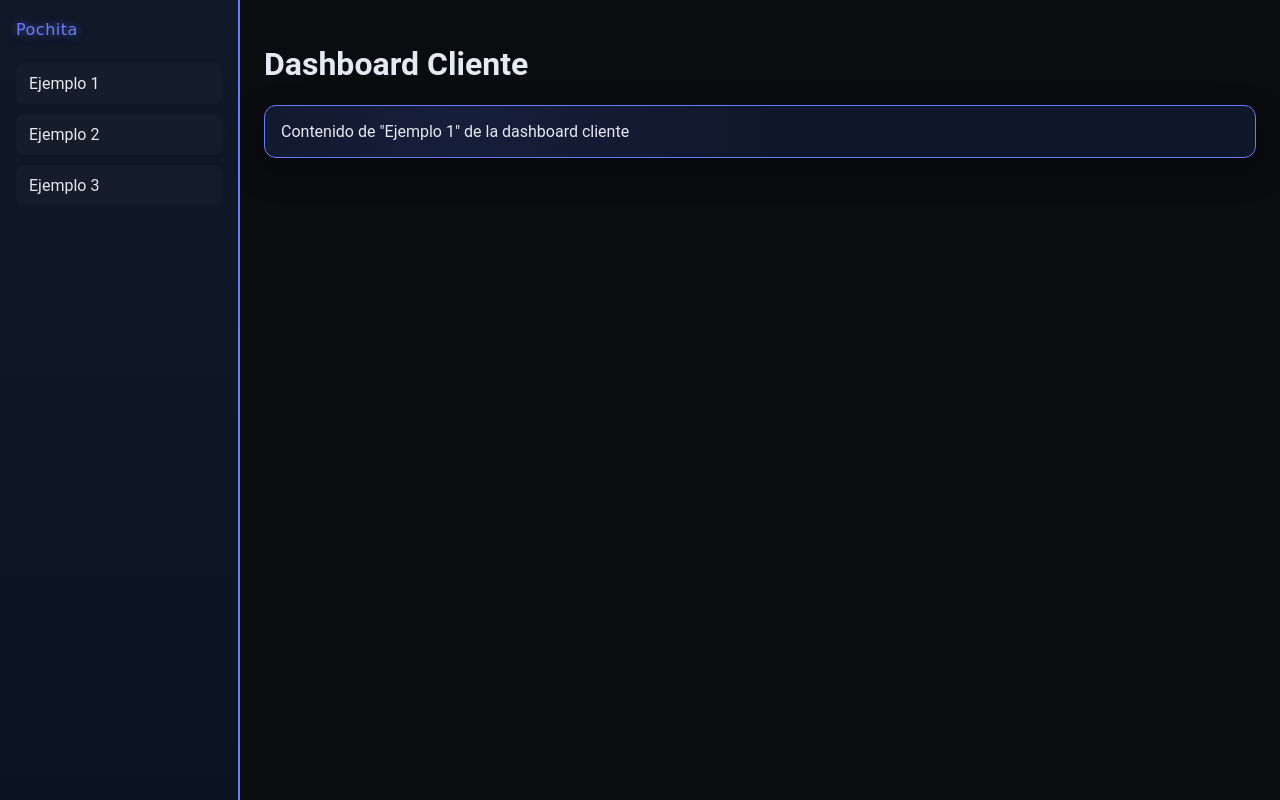
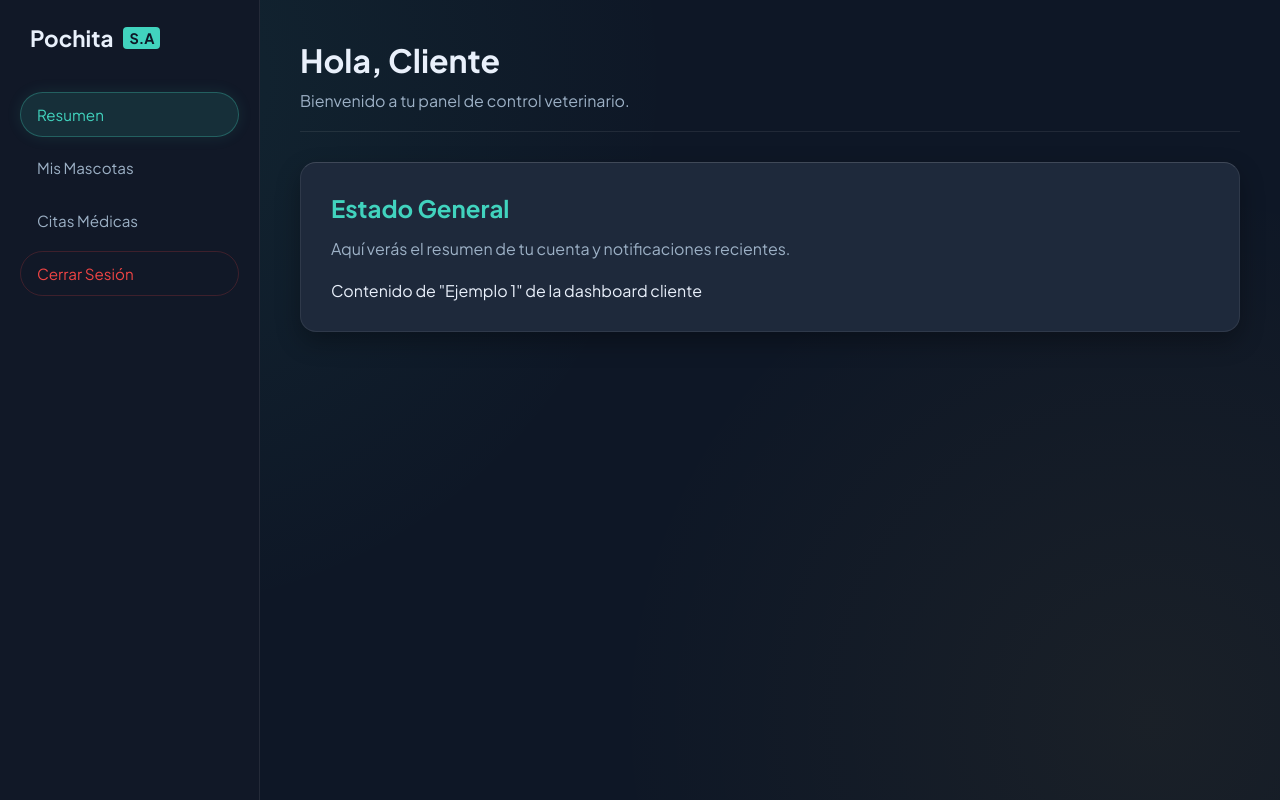
Before and after one commit to JdanFdez2002/Pochita-S.A, a Django app: template usuarios/templates/usuarios/cliente/dashboard.html in a window 1280 px wide. Run offline with Django 5.2, Linux system fonts and the light colour scheme; the template is opened without the code that fills it, so the values that code supplies are empty.

Commit message:
css para el dashboard weon, manosie el core

```diff
--- a/usuarios/static/usuarios/dashboard.css
+++ b/usuarios/static/usuarios/dashboard.css
@@ -1,131 +1,181 @@
-/* High-contrast dashboard theme (azul/morado) */
-body.dashboard {
-    margin: 0;
-    background: #0b0c10;
-    color: #e5e9f0;
-    font-family: 'Roboto', sans-serif;
+/* static/usuarios/dashboard.css */
+
+/* =========================================
+   TEMA: POCHITA ORIGINAL (Tech Blue / Teal)
+   ========================================= */
+:root {
+    /* --- PALETA ORIGINAL --- */
+    --bg-body: #0e1726;       /* Azul profundo (Tu base original) */
+    --bg-sidebar: #111827;    /* Sidebar ligeramente más oscura */
+    --bg-card: #1e293b;       /* Fondo de tarjetas */
+
+    /* --- ACENTOS --- */
+    --primary: #41d3be;       /* TU TURQUESA ORIGINAL */
+    --primary-hover: #2bc4ad;
+    --accent: #f7c948;        /* Amarillo (para detalles pequeños) */
+
+    /* --- TEXTOS Y BORDES --- */
+    --text-main: #e9f0fb;     /* Blanco azulado */
+    --text-muted: #9cb0c5;    /* Gris azulado */
+    --border: rgba(255, 255, 255, 0.08); /* Borde sutil */
+
+    /* --- EFECTOS --- */
+    --glow-primary: rgba(65, 211, 190, 0.25); /* Resplandor Turquesa */
 }
 
-.layout {
-    display: grid;
-    grid-template-columns: 240px 1fr;
-    min-height: 100vh;
+/* RESET */
+* {
+    box-sizing: border-box;
+    margin: 0;
+    padding: 0;
 }
 
-.sidebar {
-    background: linear-gradient(180deg, #111827 0%, #0b1220 100%);
-    border-right: 2px solid #6b7bff;
-    padding: 20px 16px;
+body, html {
+    height: 100%;
+    font-family: 'Plus Jakarta Sans', 'Manrope', sans-serif;
+    background-color: var(--bg-body);
+    color: var(--text-main);
+
+    /* EL FONDO ORIGINAL CON LUCES SUAVES */
+    background-image:
+        radial-gradient(circle at 10% 10%, rgba(65, 211, 190, 0.08), transparent 40%),
+        radial-gradient(circle at 90% 90%, rgba(247, 201, 72, 0.05), transparent 40%);
+    background-attachment: fixed;
 }
 
-.sidebar .brand {
-    font-family: 'Nosifer', cursive;
-    color: #6b7bff;
-    margin-bottom: 24px;
-    text-shadow: 0 0 8px rgba(107,123,255,0.7);
-    letter-spacing: 0.5px;
+/* --- LAYOUT --- */
+.dashboard-wrapper {
+    display: flex;
+    height: 100vh;
+    overflow: hidden;
 }
 
-.sidebar .menu {
+/* --- 1. SIDEBAR (IZQUIERDA) --- */
+.sidebar {
+    width: 260px;
+    background-color: var(--bg-sidebar);
+    border-right: 1px solid var(--border);
     display: flex;
     flex-direction: column;
+    flex-shrink: 0;
+    padding: 24px 20px;
+    z-index: 10;
+}
+
+.brand {
+    font-size: 1.4rem;
+    font-weight: 800;
+    color: var(--text-main);
+    margin-bottom: 40px;
+    padding-left: 10px;
+    display: flex;
+    align-items: center;
     gap: 10px;
 }
 
-.sidebar .menu a {
-    color: #e5e9f0;
-    text-decoration: none;
-    padding: 10px 12px;
-    border: 1px solid transparent;
-    border-radius: 8px;
-    transition: all 0.2s ease;
-    background: rgba(255,255,255,0.02);
+/* La pastilla "S.A" estilo tu logo */
+.brand span {
+    background: var(--primary);
+    color: #0e1726;
+    padding: 2px 6px;
+    border-radius: 4px;
+    font-size: 0.9rem;
 }
 
-.sidebar .menu a:hover,
-.sidebar .menu a:focus {
-    color: #c4cbff;
-    border-color: #6b7bff;
-    background: rgba(107,123,255,0.12);
-    box-shadow: 0 0 12px rgba(107,123,255,0.35);
+.nav-links {
+    display: flex;
+    flex-direction: column;
+    gap: 8px;
 }
 
-.content {
-    padding: 24px;
+.nav-item {
+    padding: 12px 16px;
+    color: var(--text-muted);
+    text-decoration: none;
+    border-radius: 50px; /* Bordes redondeados como píldoras (Pill shape) */
+    transition: all 0.3s ease;
+    font-weight: 500;
+    border: 1px solid transparent;
+    display: flex;
+    align-items: center;
+    gap: 12px;
+    font-size: 0.95rem;
 }
 
+/* Estado Hover y Activo (Estilo Turquesa) */
+.nav-item:hover, .nav-item.active {
+    background-color: rgba(65, 211, 190, 0.12); /* Fondo turquesa transparente */
+    color: var(--primary);
+    border-color: rgba(65, 211, 190, 0.3);
+    box-shadow: 0 0 15px rgba(65, 211, 190, 0.1);
+}
+
+/* Botón de volver abajo */
+.nav-item.logout {
+    margin-top: auto;
+    color: #ef4444;
+    border-color: rgba(239, 68, 68, 0.2);
+}
+.nav-item.logout:hover {
+    background-color: rgba(239, 68, 68, 0.1);
+}
+
+/* --- 2. CONTENIDO (DERECHA) --- */
+.main-content {
+    flex-grow: 1;
+    padding: 40px;
+    overflow-y: auto;
+}
+
+.header-title {
+    font-size: 2rem;
+    margin-bottom: 10px;
+    font-weight: 700;
+    color: var(--text-main);
+}
+
+.header-subtitle {
+    color: var(--text-muted);
+    margin-bottom: 30px;
+    border-bottom: 1px solid var(--border);
+    padding-bottom: 20px;
+}
+
+/* --- TARJETAS (SECCIONES) --- */
 .dashboard-section {
     display: none;
+    animation: fadeIn 0.4s ease;
 }
 
-.dashboard-section.is-active {
+.dashboard-section.active {
     display: block;
 }
 
 .card {
-    background: radial-gradient(circle at 20% 20%, rgba(107,123,255,0.08), transparent 40%), #0f172a;
-    border: 1px solid #6b7bff;
-    border-radius: 12px;
-    padding: 16px;
-    color: #e5e9f0;
-    box-shadow: 0 12px 32px rgba(0,0,0,0.35);
+    background-color: var(--bg-card);
+    /* Borde sutil arriba para efecto de luz */
+    border: 1px solid var(--border);
+    border-top: 1px solid rgba(255,255,255,0.15);
+    border-radius: 16px;
+    padding: 30px;
+    box-shadow: 0 10px 25px rgba(0,0,0,0.3);
+    position: relative;
 }
 
-.btn-primary {
-    background: linear-gradient(135deg, #6b7bff, #8f5bff);
-    border: 1px solid #6b7bff;
-    color: #0b0c10;
-    font-weight: 700;
-    padding: 8px 14px;
-    border-radius: 8px;
-    cursor: pointer;
-    transition: all 0.2s ease;
+.card h2 {
+    color: var(--primary); /* Títulos en turquesa */
+    font-size: 1.5rem;
+    margin-bottom: 15px;
 }
 
-.btn-primary:hover {
-    background: linear-gradient(135deg, #5767ff, #7a4bff);
-    border-color: #5767ff;
+/* --- ANIMACIONES --- */
+@keyframes fadeIn {
+    from { opacity: 0; transform: translateY(10px); }
+    to { opacity: 1; transform: translateY(0); }
 }
 
-.btn-outline {
-    background: transparent;
-    border: 1px solid #6b7bff;
-    color: #c4cbff;
-    padding: 8px 14px;
-    border-radius: 8px;
-    cursor: pointer;
-    transition: all 0.2s ease;
+/* Responsive */
+@media (max-width: 768px) {
+    .sidebar { display: none; }
+    .main-content { padding: 20px; }
 }
-
-.btn-outline:hover {
-    background: rgba(107,123,255,0.12);
-    color: #e5e9f0;
-}
-
-.table {
-    width: 100%;
-    border-collapse: collapse;
-    color: #e5e9f0;
-}
-
-.table th, .table td {
-    padding: 10px;
-    border-bottom: 1px solid #1f2937;
-}
-
-.table th {
-    color: #c4cbff;
-    text-align: left;
-}
-
-.badge {
-    display: inline-block;
-    padding: 4px 8px;
-    border-radius: 8px;
-    font-size: 12px;
-}
-
-.badge-danger { background: #ff6b6b; color: #0b0c10; }
-.badge-warning { background: #f2c94c; color: #0b0c10; }
-.badge-info { background: #56ccf2; color: #0b0c10; }
-.badge-success { background: #6fcf97; color: #0b0c10; }
--- a/usuarios/templates/usuarios/cliente/dashboard.html
+++ b/usuarios/templates/usuarios/cliente/dashboard.html
@@ -1,22 +1,97 @@
-{% extends "usuarios/base.html" %}
-{% block title %}Dashboard Cliente | Pochita S.A{% endblock %}
-{% block sidebar_menu %}
-    <a href="#" data-target="ejemplo1">Ejemplo 1</a>
-    <a href="#" data-target="ejemplo2">Ejemplo 2</a>
-    <a href="#" data-target="ejemplo3">Ejemplo 3</a>
-{% endblock %}
+{% load static %}
+<!DOCTYPE html>
+<html lang="es">
+<head>
+    <meta charset="UTF-8">
+    <meta name="viewport" content="width=device-width, initial-scale=1.0">
+    <title>Dashboard Cliente | Pochita S.A</title>
 
-{% block dashboard_content %}
-<div class="page">
-    <h1>Dashboard Cliente</h1>
-    <section id="ejemplo1" class="card mt-3 dashboard-section">
+    <link rel="preconnect" href="https://fonts.googleapis.com">
+    <link rel="preconnect" href="https://fonts.gstatic.com" crossorigin>
+    <link href="https://fonts.googleapis.com/css2?family=Plus+Jakarta+Sans:wght@400;600;700&display=swap" rel="stylesheet">
+
+    <link rel="stylesheet" href="{% static 'usuarios/dashboard.css' %}">
+</head>
+<body>
+
+    <div class="dashboard-wrapper">
+
+        <nav class="sidebar">
+            <div class="brand">
+                Pochita <span>S.A</span>
+            </div>
+
+            <div class="nav-links">
+                <a href="#" class="nav-item active" data-target="sec-resumen">
+                    Resumen
+                </a>
+                <a href="#" class="nav-item" data-target="sec-mascotas">
+                    Mis Mascotas
+                </a>
+                <a href="#" class="nav-item" data-target="sec-citas">
+                    Citas Médicas
+                </a>
+
+                <a href="/" class="nav-item logout">
+                    Cerrar Sesión
+                </a>
+            </div>
+        </nav>
+
+        <main class="main-content">
+
+            <h1 class="header-title">Hola, Cliente</h1>
+            <p class="header-subtitle">Bienvenido a tu panel de control veterinario.</p>
+
+            <section id="sec-resumen" class="dashboard-section active">
+                <div class="card">
+                    <h2>Estado General</h2>
+                    <p style="color: #9cb0c5;">Aquí verás el resumen de tu cuenta y notificaciones recientes.</p>
+                    <br>
                     {% include "usuarios/cliente/include/ejemplo1.html" %}
+                </div>
             </section>
-    <section id="ejemplo2" class="card mt-3 dashboard-section">
+
+            <section id="sec-mascotas" class="dashboard-section">
+                <div class="card">
+                    <h2>Mis Mascotas</h2>
+                    <p style="color: #9cb0c5;">Gestiona los perfiles de tus peludos.</p>
+                    <br>
                     {% include "usuarios/cliente/include/ejemplo2.html" %}
+                </div>
             </section>
-    <section id="ejemplo3" class="card mt-3 dashboard-section">
+
+            <section id="sec-citas" class="dashboard-section">
+                <div class="card">
+                    <h2>Próximas Citas</h2>
+                    <p style="color: #9cb0c5;">Historial y agenda de horas médicas.</p>
+                    <br>
                     {% include "usuarios/cliente/include/ejemplo3.html" %}
+                </div>
             </section>
+
+        </main>
+
     </div>
-{% endblock %}
+
+    <script>
+        document.addEventListener('DOMContentLoaded', () => {
+            const links = document.querySelectorAll('.nav-item[data-target]');
+            const sections = document.querySelectorAll('.dashboard-section');
+
+            links.forEach(link => {
+                link.addEventListener('click', (e) => {
+                    e.preventDefault();
+                    // Reset
+                    links.forEach(l => l.classList.remove('active'));
+                    sections.forEach(s => s.classList.remove('active'));
+                    // Activar
+                    link.classList.add('active');
+                    const target = document.getElementById(link.dataset.target);
+                    if(target) target.classList.add('active');
+                });
+            });
+        });
+    </script>
+</body>
+</html>
```
Also changed, not shown: core/static/core/css/custom.css (deleted, +0 -116 lines), core/static/core/landing.css (line endings or trailing spaces). Lines whose indentation alone changed are shown as unchanged.
